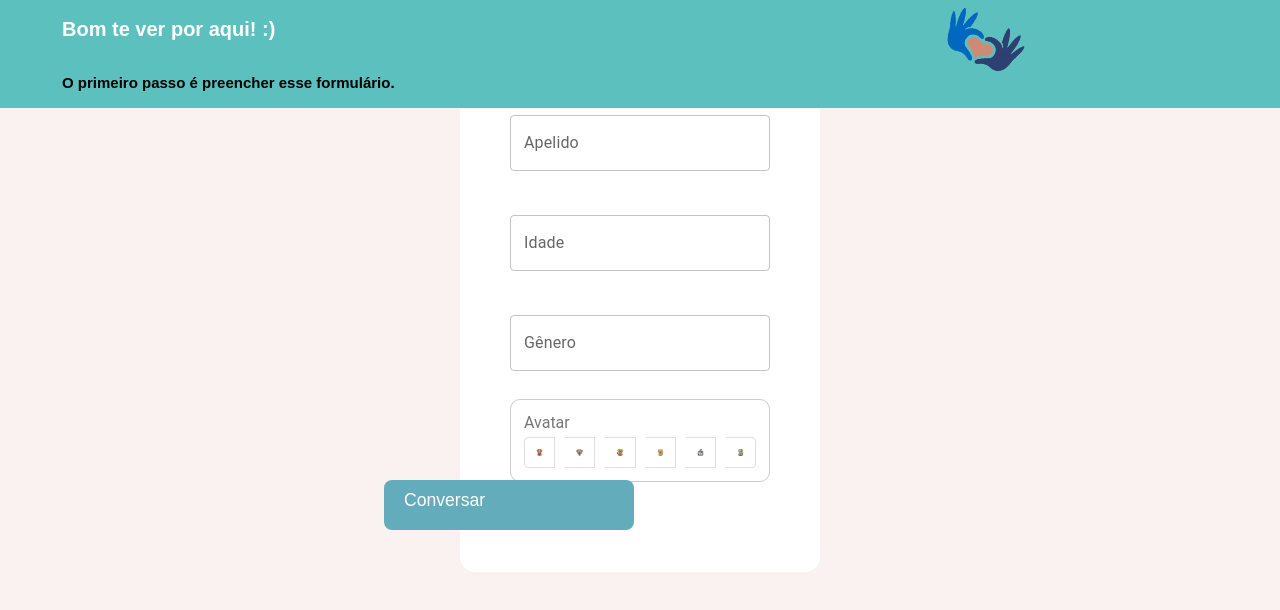
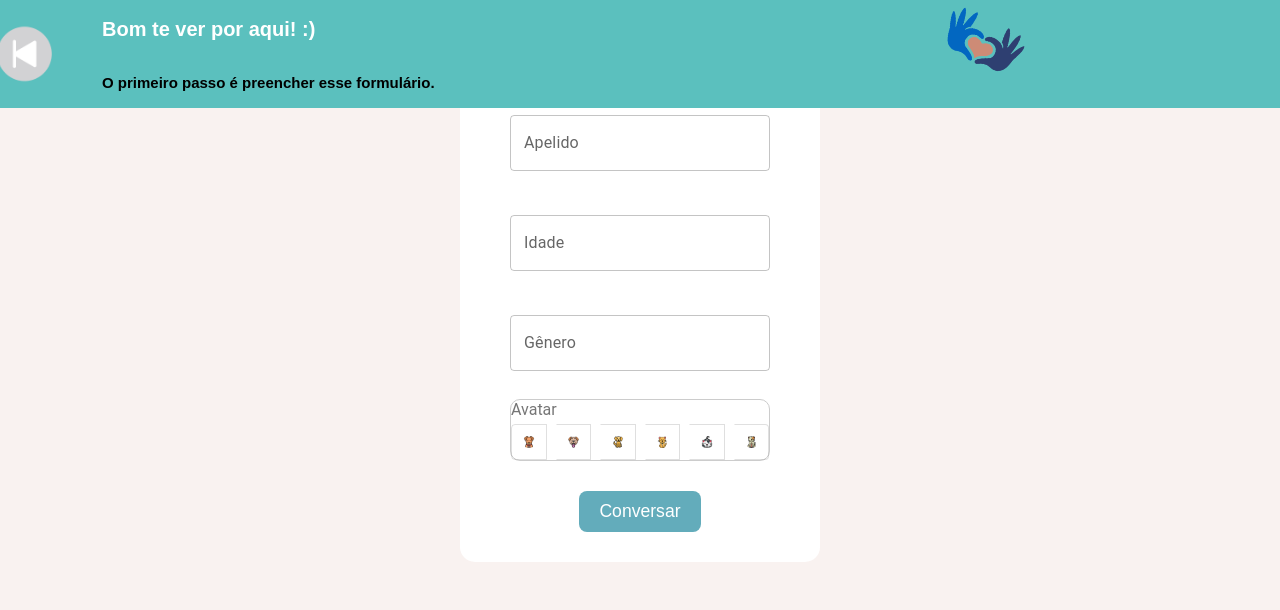
Before and after one commit to anaccdg/HelpMindFront, a React (Create React App) app: page /form in a window 1280 px wide. Shown: the top 610 px of the page. Built offline with nearby package versions, Linux system fonts and the light colour scheme.

Commit message:
Ajuste da tela form
ajuste da tela form pra voltar pro home, ajustes nos botões

```diff
--- a/src/pages/Conversation/conversation.js
+++ b/src/pages/Conversation/conversation.js
@@ -8,7 +8,7 @@ function Conversation() {
         <div className="background"></div>
         <div className="header">
             <div className="img_usuario"></div>
-            <Link to="/" className="back_button"></Link>
+            <Link to="/form" className="back_button"></Link>
             <div className="img_logo"></div>
             <h1 className="apelido">Apelido</h1>
             <div className="user_chat"></div>
--- a/src/pages/Form/form.css
+++ b/src/pages/Form/form.css
@@ -48,17 +48,19 @@ html, body {
 .title {
   font-size: 1.25rem;
   margin-bottom: 0.9375rem;
+  margin-left: 40px;
 }
 
 .subtitle {
   font-size: 0.9375rem;
   color: black;
+  margin-left: 40px;
 }
 
 .form-container {
   padding: 30px 50px;
   margin: 0 auto;
-  background-color: #FFFFFF;
+  background-color: #ffffff;
   width: 60%;
   max-width: 600px;
   border-radius: 15px;
@@ -102,7 +104,7 @@ html, body {
 }
 
 .avatar-wrapper {
-  padding: 13px;
+  padding: 0px;
   background-color: #FFFFFF;
   border-radius: 10px;
   margin-bottom: 20px;
@@ -135,11 +137,11 @@ html, body {
 
 .button-container {
   display: flex;
-  justify-content: flex-end;
-  margin-top: 20px;
+  justify-content: center;
+  margin-top: -10px;
 }
 
-.button-navegation {
+.button_form-navegation {
   font-size: 1.1rem;
   background-color: #63ACBB;
   text-decoration: none;
@@ -147,4 +149,9 @@ html, body {
   border-radius: 8px;
   display: inline-block;
   padding: 10px 20px;
+  transition: transform 0.2s;
 }
+
+.button_form-navegation:hover {
+  transform: scale(1.05);
+}
--- a/src/pages/Form/form.js
+++ b/src/pages/Form/form.js
@@ -22,6 +22,7 @@ function Form() {
         <div>
             <div className="header">
                 <div className="content">
+                    <Link to="/" className="back_button"></Link>
                     <div className="text-container">
                         <h1 className="title">Bom te ver por aqui! :)</h1>
                         <br />
@@ -83,7 +84,7 @@ function Form() {
                         </ToggleButtonGroup>
                     </div>
                     <div className="button-container">
-                        <Link className="button-navegation" to="/Chat">
+                        <Link className="button_form-navegation" to="/Chat">
                             Conversar
                         </Link>
                     </div>
--- a/src/pages/Home/home.css
+++ b/src/pages/Home/home.css
@@ -45,6 +45,11 @@ body {
   text-decoration: none;
   color: #fff;
   border-radius: 8px;
+  transition: transform 0.2s;
+}
+
+.button-navegation:hover {
+  transform: scale(1.05);
 }
 
 .copyright{
```
